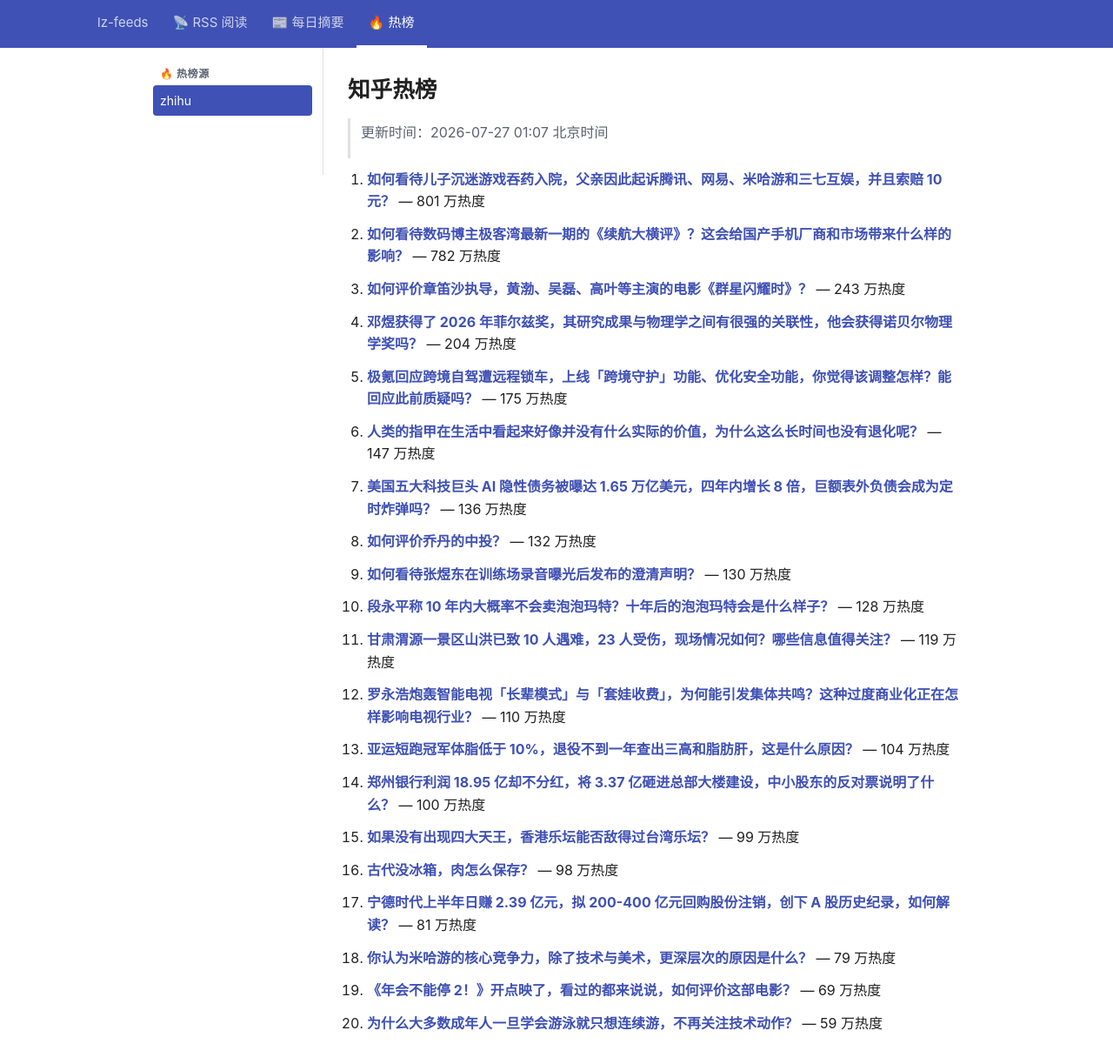
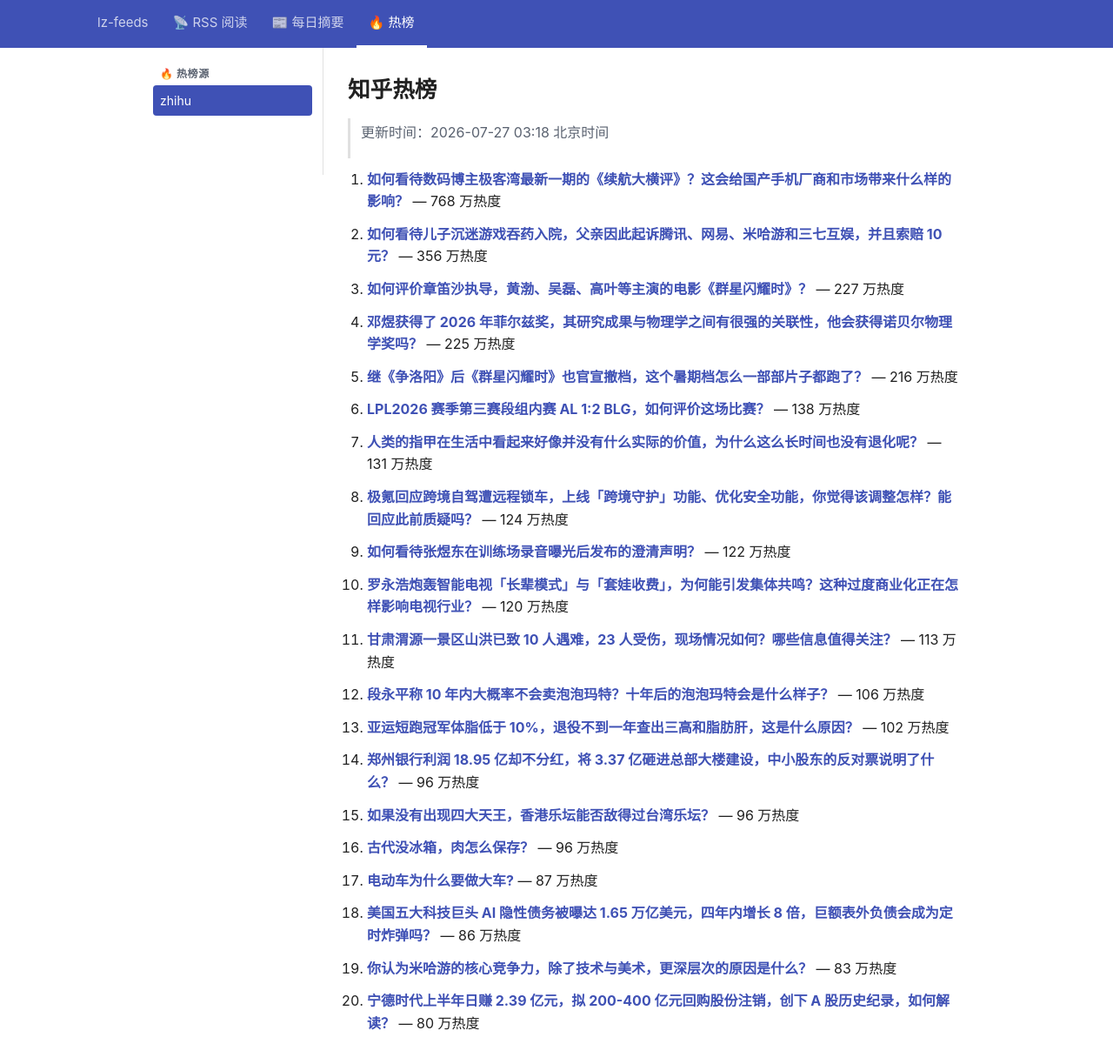
Before and after one commit to lizhang0101/lz-feeds, a Jekyll site: the page built from _hotlist/zhihu.md, in a window 1280 px wide and 1253 px high. Shown: the top 1223 px of the window at 87% size. Built offline with Jekyll 4.4.1, drawn with Linux system fonts in a browser that asks for light colours.

Commit message:
hotlist: 2026-07-26T19:18Z

```diff
--- a/_hotlist/zhihu.md
+++ b/_hotlist/zhihu.md
@@ -1,48 +1,48 @@
 ---
-updated: 2026-07-27 01:07 北京时间
+updated: 2026-07-27 03:18 北京时间
 count: 20
 ---
 
 # 知乎热榜
 
-> 更新时间：2026-07-27 01:07 北京时间
+> 更新时间：2026-07-27 03:18 北京时间
 
-1. **[如何看待儿子沉迷游戏吞药入院，父亲因此起诉腾讯、网易、米哈游和三七互娱，并且索赔 10 元？](https://www.zhihu.com/question/2064331256884622163)** — 801 万热度
+1. **[如何看待数码博主极客湾最新一期的《续航大横评》？这会给国产手机厂商和市场带来什么样的影响？](https://www.zhihu.com/question/2064578743788745259)** — 768 万热度
 
-2. **[如何看待数码博主极客湾最新一期的《续航大横评》？这会给国产手机厂商和市场带来什么样的影响？](https://www.zhihu.com/question/2064578743788745259)** — 782 万热度
+2. **[如何看待儿子沉迷游戏吞药入院，父亲因此起诉腾讯、网易、米哈游和三七互娱，并且索赔 10 元？](https://www.zhihu.com/question/2064331256884622163)** — 356 万热度
 
-3. **[如何评价章笛沙执导，黄渤、吴磊、高叶等主演的电影《群星闪耀时》？](https://www.zhihu.com/question/2061413101283586667)** — 243 万热度
+3. **[如何评价章笛沙执导，黄渤、吴磊、高叶等主演的电影《群星闪耀时》？](https://www.zhihu.com/question/2061413101283586667)** — 227 万热度
 
-4. **[邓煜获得了 2026 年菲尔兹奖，其研究成果与物理学之间有很强的关联性，他会获得诺贝尔物理学奖吗？](https://www.zhihu.com/question/2064329046528414734)** — 204 万热度
+4. **[邓煜获得了 2026 年菲尔兹奖，其研究成果与物理学之间有很强的关联性，他会获得诺贝尔物理学奖吗？](https://www.zhihu.com/question/2064329046528414734)** — 225 万热度
 
-5. **[极氪回应跨境自驾遭远程锁车，上线「跨境守护」功能、优化安全功能，你觉得该调整怎样？能回应此前质疑吗？](https://www.zhihu.com/question/2064748461803529879)** — 175 万热度
+5. **[继《争洛阳》后《群星闪耀时》也官宣撤档，这个暑期档怎么一部部片子都跑了？](https://www.zhihu.com/question/2064850023011935595)** — 216 万热度
 
-6. **[人类的指甲在生活中看起来好像并没有什么实际的价值，为什么这么长时间也没有退化呢？](https://www.zhihu.com/question/358666124)** — 147 万热度
+6. **[LPL2026 赛季第三赛段组内赛 AL 1:2 BLG，如何评价这场比赛？](https://www.zhihu.com/question/2064790995586306393)** — 138 万热度
 
-7. **[美国五大科技巨头 AI 隐性债务被曝达 1.65 万亿美元，四年内增长 8 倍，巨额表外负债会成为定时炸弹吗？](https://www.zhihu.com/question/2063915578427963194)** — 136 万热度
+7. **[人类的指甲在生活中看起来好像并没有什么实际的价值，为什么这么长时间也没有退化呢？](https://www.zhihu.com/question/358666124)** — 131 万热度
 
-8. **[如何评价乔丹的中投？](https://www.zhihu.com/question/472789170)** — 132 万热度
+8. **[极氪回应跨境自驾遭远程锁车，上线「跨境守护」功能、优化安全功能，你觉得该调整怎样？能回应此前质疑吗？](https://www.zhihu.com/question/2064748461803529879)** — 124 万热度
 
-9. **[如何看待张煜东在训练场录音曝光后发布的澄清声明？](https://www.zhihu.com/question/2064659826584690831)** — 130 万热度
+9. **[如何看待张煜东在训练场录音曝光后发布的澄清声明？](https://www.zhihu.com/question/2064659826584690831)** — 122 万热度
 
-10. **[段永平称 10 年内大概率不会卖泡泡玛特？十年后的泡泡玛特会是什么样子？](https://www.zhihu.com/question/2063932194024681825)** — 128 万热度
+10. **[罗永浩炮轰智能电视「长辈模式」与「套娃收费」，为何能引发集体共鸣？这种过度商业化正在怎样影响电视行业？](https://www.zhihu.com/question/2064500575325181312)** — 120 万热度
 
-11. **[甘肃渭源一景区山洪已致 10 人遇难，23 人受伤，现场情况如何？哪些信息值得关注？](https://www.zhihu.com/question/2064783855282643631)** — 119 万热度
+11. **[甘肃渭源一景区山洪已致 10 人遇难，23 人受伤，现场情况如何？哪些信息值得关注？](https://www.zhihu.com/question/2064783855282643631)** — 113 万热度
 
-12. **[罗永浩炮轰智能电视「长辈模式」与「套娃收费」，为何能引发集体共鸣？这种过度商业化正在怎样影响电视行业？](https://www.zhihu.com/question/2064500575325181312)** — 110 万热度
+12. **[段永平称 10 年内大概率不会卖泡泡玛特？十年后的泡泡玛特会是什么样子？](https://www.zhihu.com/question/2063932194024681825)** — 106 万热度
 
-13. **[亚运短跑冠军体脂低于 10%，退役不到一年查出三高和脂肪肝，这是什么原因？](https://www.zhihu.com/question/2063668726759691526)** — 104 万热度
+13. **[亚运短跑冠军体脂低于 10%，退役不到一年查出三高和脂肪肝，这是什么原因？](https://www.zhihu.com/question/2063668726759691526)** — 102 万热度
 
-14. **[郑州银行利润  18.95 亿却不分红，将 3.37 亿砸进总部大楼建设，中小股东的反对票说明了什么？](https://www.zhihu.com/question/2063564177688597653)** — 100 万热度
+14. **[郑州银行利润  18.95 亿却不分红，将 3.37 亿砸进总部大楼建设，中小股东的反对票说明了什么？](https://www.zhihu.com/question/2063564177688597653)** — 96 万热度
 
-15. **[如果没有出现四大天王，香港乐坛能否敌得过台湾乐坛？](https://www.zhihu.com/question/1995555700441634403)** — 99 万热度
+15. **[如果没有出现四大天王，香港乐坛能否敌得过台湾乐坛？](https://www.zhihu.com/question/1995555700441634403)** — 96 万热度
 
-16. **[古代没冰箱，肉怎么保存？](https://www.zhihu.com/question/2063618291311105996)** — 98 万热度
+16. **[古代没冰箱，肉怎么保存？](https://www.zhihu.com/question/2063618291311105996)** — 96 万热度
 
-17. **[宁德时代上半年日赚 2.39 亿元，拟 200-400 亿元回购股份注销，创下 A 股历史纪录，如何解读？](https://www.zhihu.com/question/2064123998942901167)** — 81 万热度
+17. **[电动车为什么要做大车?](https://www.zhihu.com/question/353099267)** — 87 万热度
 
-18. **[你认为米哈游的核心竞争力，除了技术与美术，更深层次的原因是什么？](https://www.zhihu.com/question/2045101137863430588)** — 79 万热度
+18. **[美国五大科技巨头 AI 隐性债务被曝达 1.65 万亿美元，四年内增长 8 倍，巨额表外负债会成为定时炸弹吗？](https://www.zhihu.com/question/2063915578427963194)** — 86 万热度
 
-19. **[《年会不能停 2！》开点映了，看过的都来说说，如何评价这部电影？](https://www.zhihu.com/question/2063662105644082961)** — 69 万热度
+19. **[你认为米哈游的核心竞争力，除了技术与美术，更深层次的原因是什么？](https://www.zhihu.com/question/2045101137863430588)** — 83 万热度
 
-20. **[为什么大多数成年人一旦学会游泳就只想连续游，不再关注技术动作？](https://www.zhihu.com/question/7803569929)** — 59 万热度
+20. **[宁德时代上半年日赚 2.39 亿元，拟 200-400 亿元回购股份注销，创下 A 股历史纪录，如何解读？](https://www.zhihu.com/question/2064123998942901167)** — 80 万热度
```
